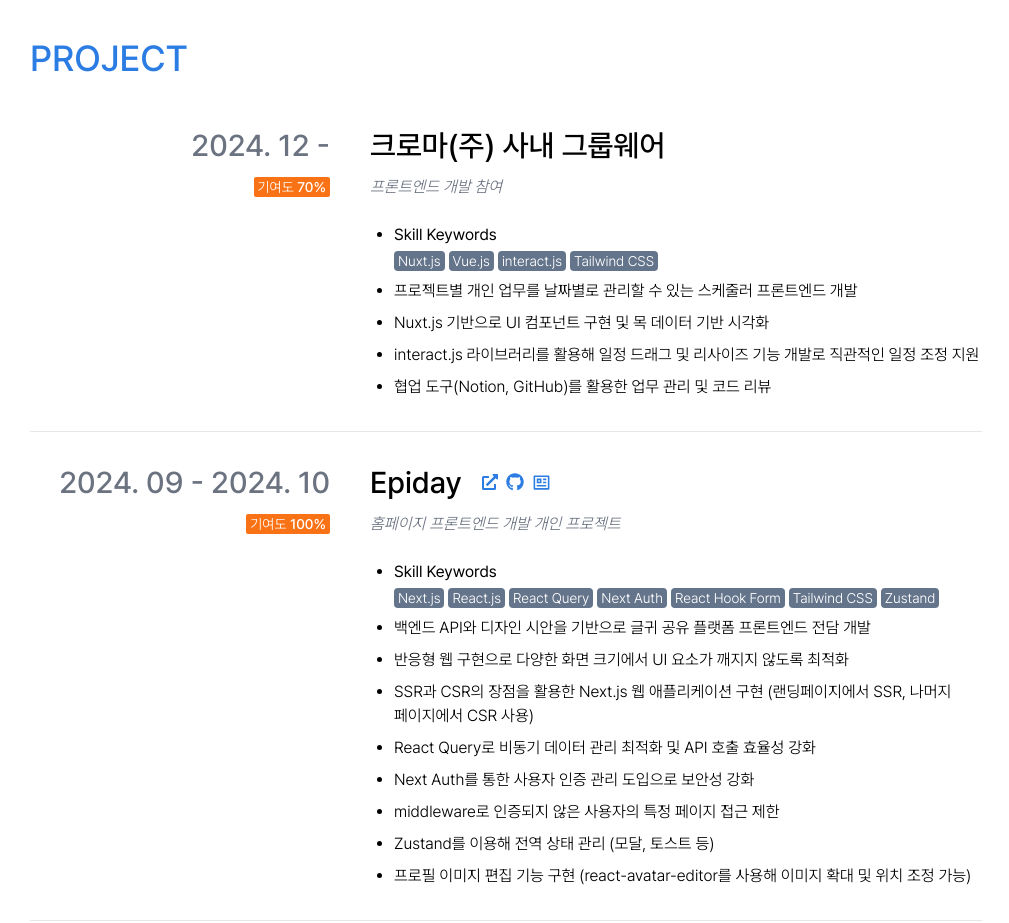
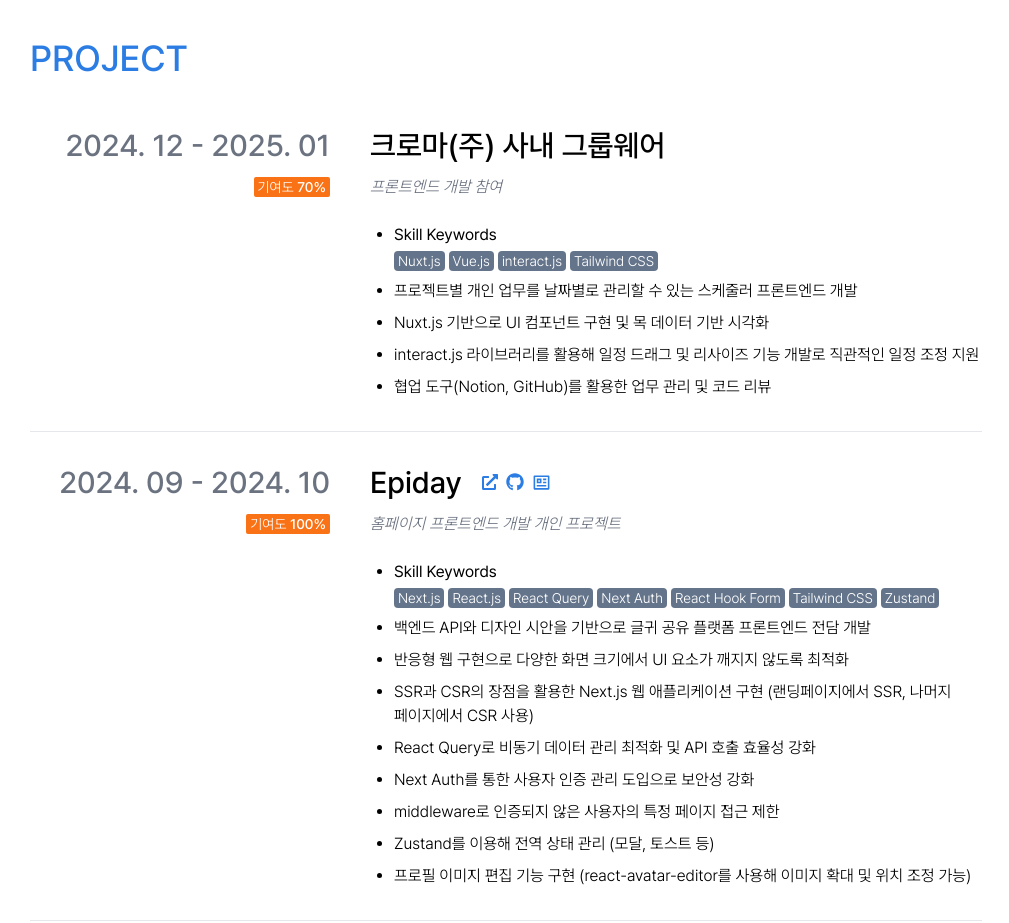
Before and after one commit to O-daeun/portfolio, a Next.js app: page /resume in a window 1280 px wide. Shown: the part 3400-4323 px from the top of the page, without its empty margins (134-1143 px from the left). Built offline with nearby package versions, Linux system fonts and the light colour scheme.

Commit message:
feat: 최신화 작업

```diff
--- a/components/pages/resume-page/project-section.tsx
+++ b/components/pages/resume-page/project-section.tsx
@@ -8,7 +8,7 @@ const PROJECT_LIST = [
   {
     title: '크로마(주) 사내 그룹웨어',
     subTitle: '프론트엔드 개발 참여',
-    period: '2024. 12 -',
+    period: '2024. 12 - 2025. 01',
     contributionRate: 70,
     skillList: ['Nuxt.js', 'Vue.js', 'interact.js', 'Tailwind CSS'],
     contentsList: [
```
